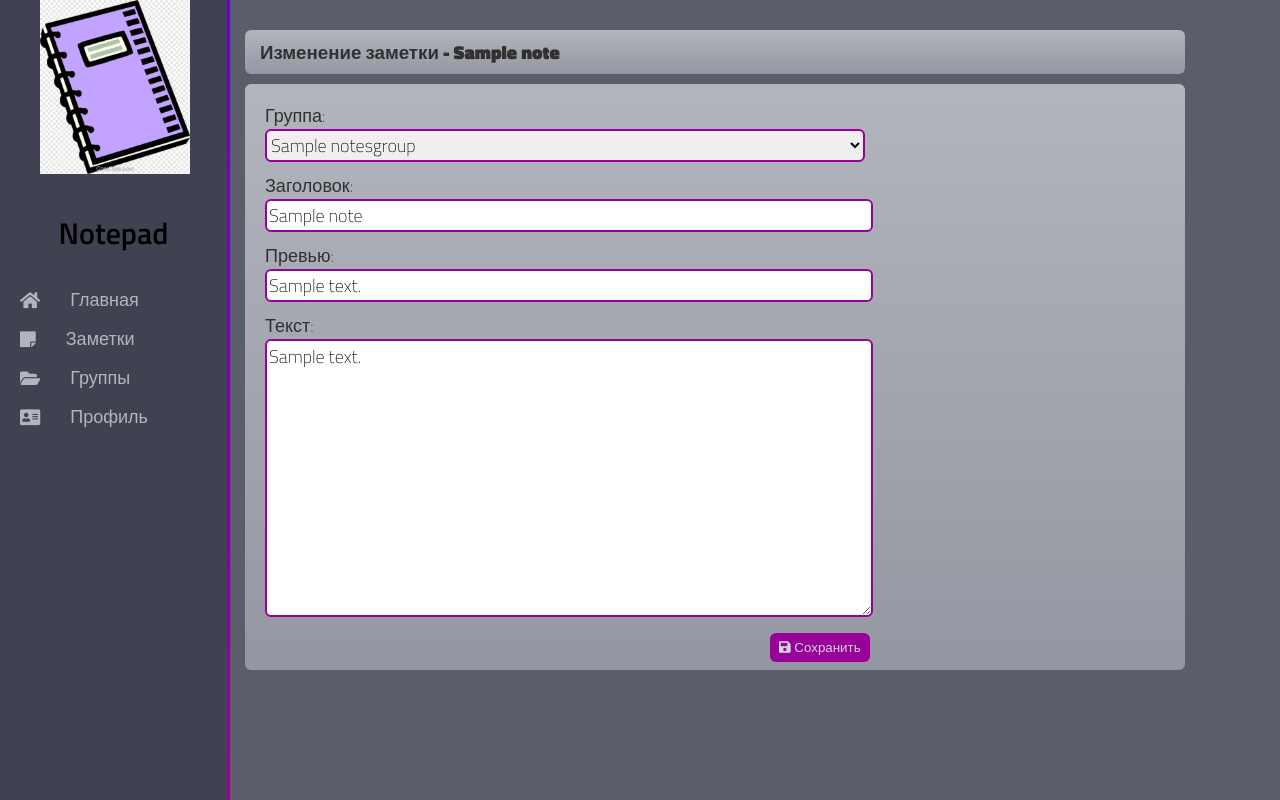
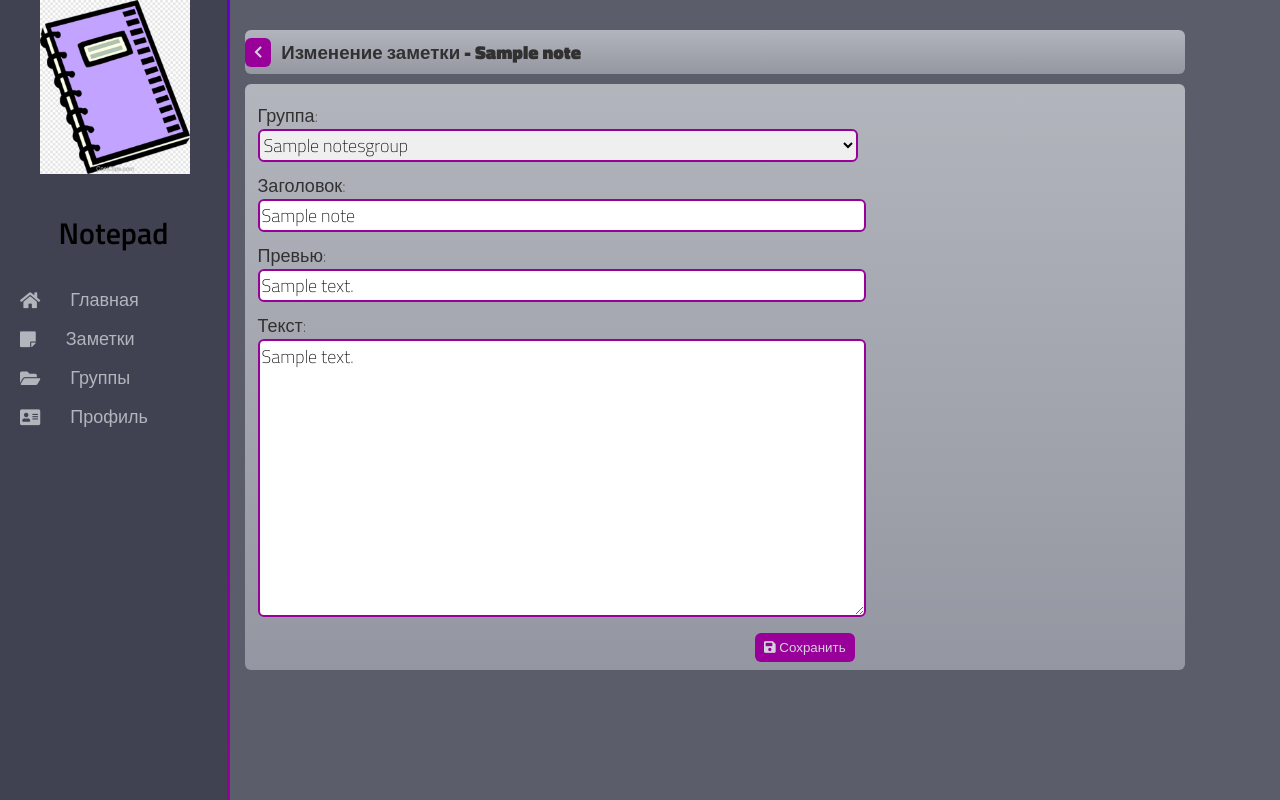
Before and after one commit to SergeyLis82/django-notepad, a Django app: page /notes/1/edit/ in a window 1280 px wide. Run offline with Django 3.2, Linux system fonts and the light colour scheme; tables that the repository leaves empty hold one stand-in row (values such as "Sample post"); some libraries are stand-ins or nearby versions.

Commit message:
Add back button

```diff
--- a/groups/templates/groups/group.html
+++ b/groups/templates/groups/group.html
@@ -4,7 +4,10 @@
 
 {% block content %}
   <div class="heading">
-    <h3 style="width: 680px;">{{ heading }}</h3>
+    <a href="javascript:history.go(-1)">
+      <button class="btn btn-back"><i class="fa fa-chevron-left" aria-hidden="true"></i></button>
+    </a>
+    <h3 style="width: 665px;">{{ heading }}</h3>
     <a href="{% url 'groups:edit_group' group.id %}">
       <button class="btn"><i class="fas fa-edit"></i> Редактировать</button>
     </a>
--- a/groups/templates/groups/group_edit.html
+++ b/groups/templates/groups/group_edit.html
@@ -4,6 +4,9 @@
 
 {% block content %}
   <div class="headingForm">
+    <a href="javascript:history.go(-1)">
+      <button class="btn btn-back"><i class="fa fa-chevron-left" aria-hidden="true"></i></button>
+    </a>
     <h3>{{ heading }}</h3>
   </div>
   <form method="POST" class="noteForm">
--- a/groups/templates/groups/groups.html
+++ b/groups/templates/groups/groups.html
@@ -4,7 +4,7 @@
 
 {% block content %}
   <div class="heading">
-    <h3 style="width: 750px;">{{ heading }}</h3>
+    <h3 style="width: 750px; margin-left: 15px;">{{ heading }}</h3>
     <a href="{% url 'groups:add_group' %}"><button class="btn"><i class="fa fa-plus-circle"></i> Добавить группу</button></a>
   </div>
   {% if groups %}
--- a/main/static/main/css/main.css
+++ b/main/static/main/css/main.css
@@ -86,6 +86,11 @@ html, body {
     cursor: pointer;
 }
 
+.btn-back {
+    margin: 0;
+    margin-right: 10px;
+    float: left;
+}
 
 main {
     margin-left: 230px;
@@ -105,7 +110,7 @@ main .features h1 {font-size: 30px; margin-left: 10px;}
 main .features p {max-width: 900px; margin: 10px auto;}
 
 .heading {
-    padding: 8px 15px;
+    padding: 8px 15px 8px 0px;
     margin: 10px 15px;
     border: 0px solid;
     border-radius: 6px;
@@ -120,7 +125,7 @@ main .features p {max-width: 900px; margin: 10px auto;}
 }
 /* ==== Стиль формы добавления и редактирования заметки ==== */
 .headingForm {
-    padding: 8px 15px;
+    padding: 8px 15px 8px 0px;
     margin: 10px 15px;
     border: 0px solid;
     border-radius: 6px;
@@ -132,7 +137,7 @@ main .features p {max-width: 900px; margin: 10px auto;}
 }
 
 .noteForm {
-    padding: 8px 15px;
+    padding: 8px 15px 8px 0px;
     margin: 10px 15px;
     /*border: 1px solid yellowgreen;*/
     border-radius: 6px;
--- a/notes/templates/notes/note.html
+++ b/notes/templates/notes/note.html
@@ -4,7 +4,10 @@
 
 {% block content %}
   <div class="heading">
-    <h3 style="width: 680px;">{{ heading }}</h3>
+    <a href="javascript:history.go(-1)">
+      <button class="btn btn-back"><i class="fa fa-chevron-left" aria-hidden="true"></i></button>
+    </a>
+    <h3 style="width: 665px;">{{ heading }}</h3>
     <a href="{% url 'notes:edit_note' note.id %}">
       <button class="btn"><i class="fas fa-edit"></i> Редактировать</button>
     </a>
--- a/notes/templates/notes/note_edit.html
+++ b/notes/templates/notes/note_edit.html
@@ -4,6 +4,9 @@
 
 {% block content %}
   <div class="headingForm">
+    <a href="javascript:history.go(-1)">
+      <button class="btn btn-back"><i class="fa fa-chevron-left" aria-hidden="true"></i></button>
+    </a>
     <h3>{{ heading }}</h3>
   </div>
   <form method="POST" class="noteForm">
--- a/notes/templates/notes/notes.html
+++ b/notes/templates/notes/notes.html
@@ -4,7 +4,7 @@
 
 {% block content %}
   <div class="heading">
-    <h3 style="width: 750px;">{{ heading }}</h3>
+    <h3 style="width: 750px; margin-left: 15px;">{{ heading }}</h3>
     <a href="{% url 'notes:add_note' %}"><button class="btn"><i class="fa fa-plus-circle"></i> Добавить заметку</button></a>
   </div>
   {% if notes %}
```
